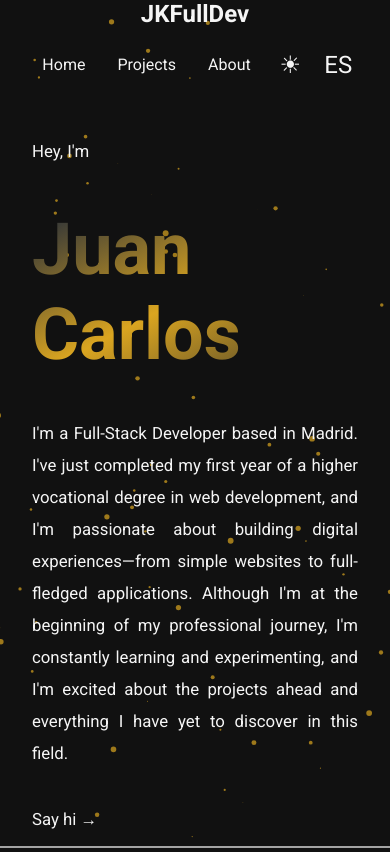
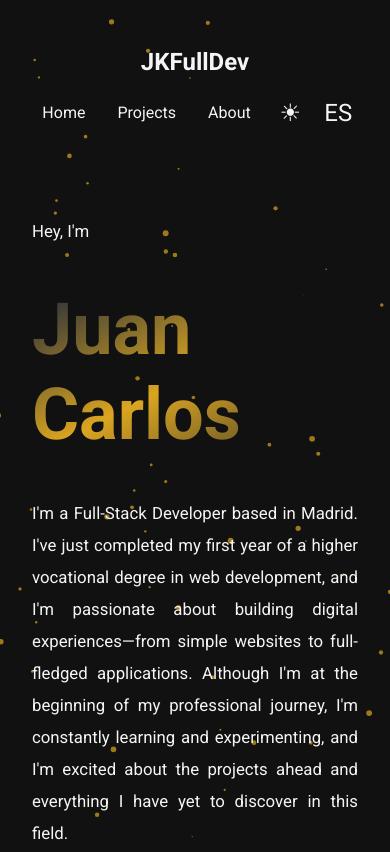
Before and after one commit to JKFullDev/my_portfolio, a website built with Vite: page index.html in a window 390 px wide. Shown: the top 852 px of the page. Built offline with nearby package versions, Linux system fonts and the light colour scheme.

Commit message:
arreglos;

```diff
--- a/src/components/Button/Button.css
+++ b/src/components/Button/Button.css
@@ -18,6 +18,7 @@
 .light .my-btn {
     border: 1px solid var(--primary-light);
     background-color: var(--bg-light);
+    color: var(--bg-dark)
 }
 
 .my-btn>img {
--- a/src/components/Navbar/Navbar.css
+++ b/src/components/Navbar/Navbar.css
@@ -3,7 +3,7 @@ nav {
     display: flex;
     justify-content: space-between;
     align-items: center;
-    padding: 0 8rem;
+    padding: 2rem 8rem;
     flex-wrap: wrap;
     margin-bottom: 6vh;
 }
@@ -36,7 +36,7 @@ nav a:hover,
 /* Móvil (320px–480px) */
 @media (max-width: 480px) {
     nav {
-        padding: 0 1rem;
+        padding: 2rem 8rem;
         height: auto;
         flex-direction: column;
         gap: 1rem;
@@ -58,7 +58,8 @@ nav a:hover,
 /* Móvil grande/Tablet vertical (481px–768px) */
 @media (max-width: 768px) {
     nav {
-        padding: 0 1.5rem;
+        margin-top: 1rem;
+        padding: 2rem;
         height: auto;
     }
 
@@ -75,7 +76,7 @@ nav a:hover,
 /* Portátil (769px–1024px) */
 @media (max-width: 1024px) {
     nav {
-        padding: 0 2rem;
+        padding: 2rem;
     }
 
     nav>ul {
--- a/src/pages/Home/Home.css
+++ b/src/pages/Home/Home.css
@@ -17,9 +17,6 @@
     -webkit-text-fill-color: transparent;
 }
 
-.light .home>h1 {
-    background: linear-gradient(to bottom right, #ffdb86 0%, #f5c03a 50%, #ffe39d 100%);
-}
 
 .home>a {
     font-size: 1.5rem;
--- a/src/style.css
+++ b/src/style.css
@@ -50,6 +50,14 @@ body {
   color: var(--primary-light);
 }
 
+.light .home>h1 {
+  background: linear-gradient(to bottom right, #ffdb86 0%, #f5c03a 50%, #ffe39d 100%);
+  -webkit-background-clip: text;
+  background-clip: text;
+  -webkit-text-fill-color: transparent;
+}
+
+
 main {
   min-height: 80vh;
 }
```
